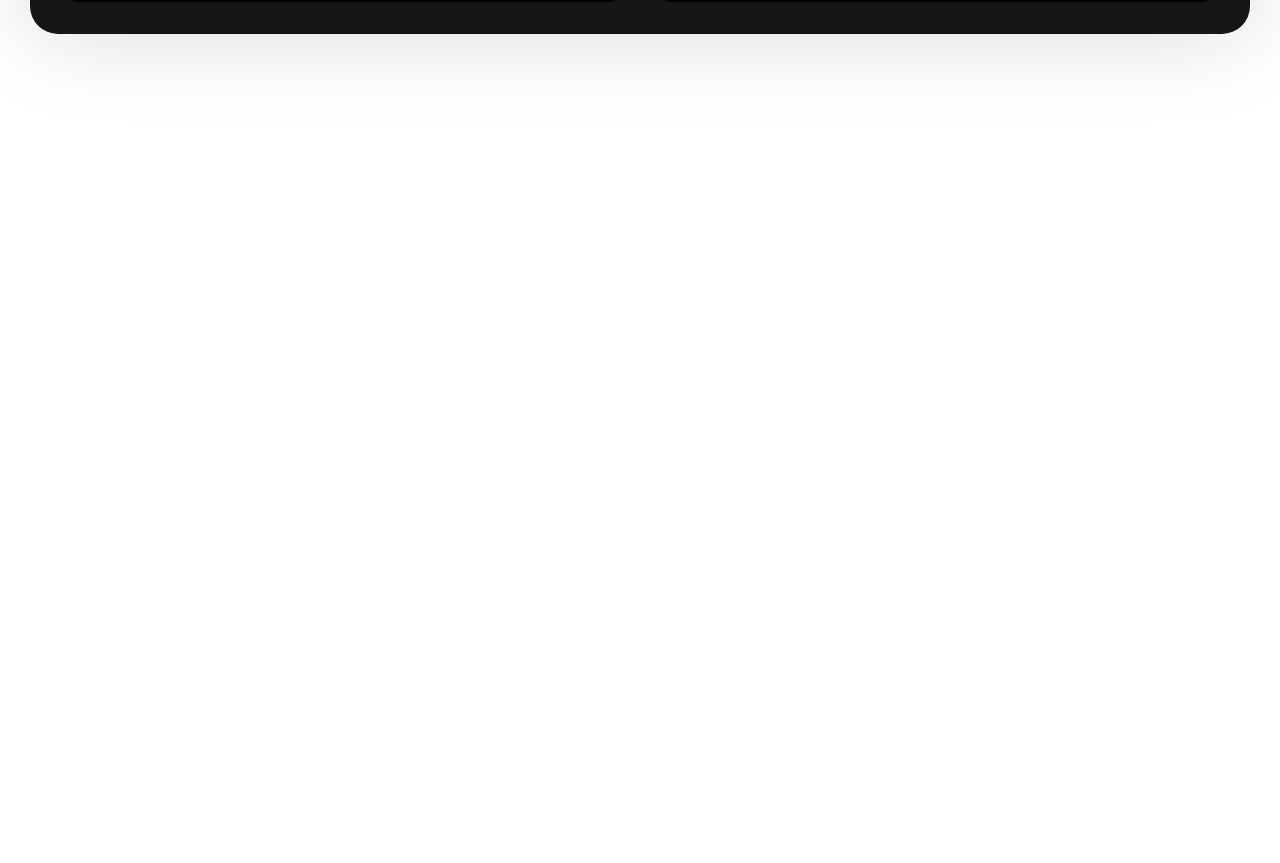
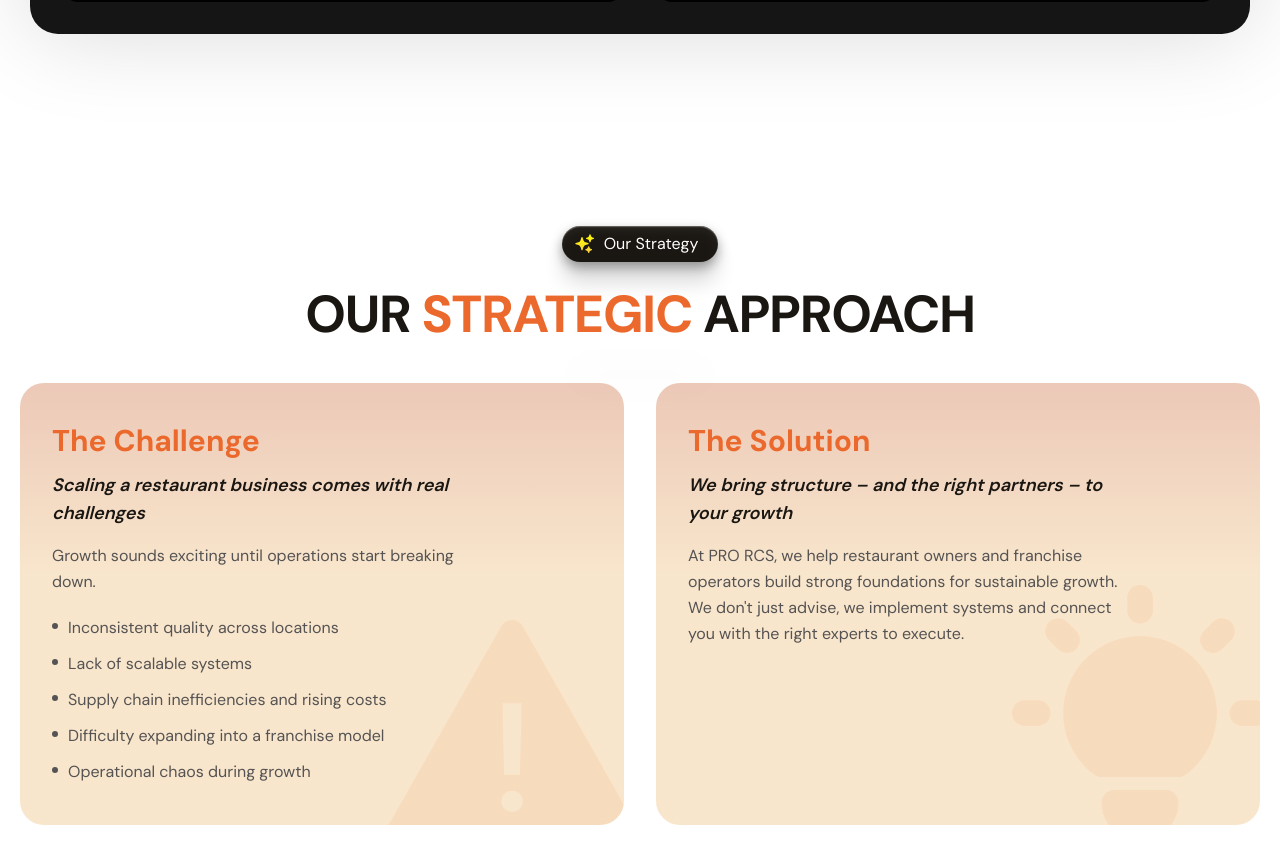
Before and after one commit to alwahid786/pro-rcs, a Next.js app: page / in a window 1280 px wide. Shown: the part 1381-2244 px from the top of the page. Before the commit the page ends 1511 px from the top, so only its background shows below. Built offline with nearby package versions, Linux system fonts and the light colour scheme.

Commit message:
strategy seton

```diff
--- a/app/page.tsx
+++ b/app/page.tsx
@@ -1,11 +1,13 @@
 import Hero from "@/components/landing-page/Hero";
 import ResultsSection from "@/components/landing-page/ResultsSection";
+import StrategySection from "@/components/landing-page/StrategySection";
 
 export default function Home() {
   return (
     <main className="flex-1">
       <Hero />
       <ResultsSection />
+      <StrategySection />
     </main>
   );
 }
--- /dev/null
+++ b/components/landing-page/StrategySection.tsx
@@ -0,0 +1,65 @@
+import challengeIcon from "@/assets/imgs/st-1.png";
+import solutionIcon from "@/assets/imgs/st-2.png";
+import Badge from "@/components/ui/Badge";
+import Image from "next/image";
+
+const challengeItems = [
+  "Inconsistent quality across locations",
+  "Lack of scalable systems",
+  "Supply chain inefficiencies and rising costs",
+  "Difficulty expanding into a franchise model",
+  "Operational chaos during growth",
+];
+
+const cardGradientStyle = {
+  background: "linear-gradient(180deg, rgba(192, 74, 18, 0.3) 0%, rgba(233, 173, 86, 0.3) 43.36%)",
+  backdropFilter: "blur(324px)",
+  WebkitBackdropFilter: "blur(324px)",
+} as const;
+
+const StrategySection = () => {
+  return (
+    <section className="relative container mx-auto flex flex-col items-center overflow-hidden bg-white px-5 py-16 sm:py-20 lg:py-24">
+      <Badge showIcon text="Our Strategy" />
+
+      <h2 className="mt-6 max-w-3xl text-[2rem] font-bold uppercase leading-[1.1] tracking-tight text-text sm:text-5xl lg:text-[3.25rem]">
+        Our <span className="text-primary">Strategic</span> Approach
+      </h2>
+
+      <div className="mt-10 grid gap-5 lg:grid-cols-2 lg:gap-8 w-full">
+        <article className="relative overflow-hidden rounded-3xl px-6 py-8 sm:px-8 sm:py-10" style={cardGradientStyle}>
+          <div className="relative z-10 max-w-md">
+            <h3 className="text-2xl font-bold text-primary sm:text-3xl">The Challenge</h3>
+            <p className="mt-3 text-base font-semibold italic text-text sm:text-lg">Scaling a restaurant business comes with real challenges</p>
+            <p className="mt-4 text-sm leading-relaxed text-text-secondary sm:text-base">Growth sounds exciting until operations start breaking down.</p>
+            <ul className="mt-5 space-y-2.5 text-sm leading-relaxed text-text-secondary sm:text-base">
+              {challengeItems.map((item) => (
+                <li key={item} className="flex gap-2.5">
+                  <span className="mt-2 size-1.5 shrink-0 rounded-full bg-text-secondary" />
+                  <span>{item}</span>
+                </li>
+              ))}
+            </ul>
+          </div>
+
+          <Image src={challengeIcon} alt="" aria-hidden className="pointer-events-none absolute -bottom-6 -right-4 w-44 opacity-90 sm:w-56 lg:w-64" />
+        </article>
+
+        <article className="relative overflow-hidden rounded-3xl px-6 py-8 sm:px-8 sm:py-10" style={cardGradientStyle}>
+          <div className="relative z-10 max-w-md">
+            <h3 className="text-2xl font-bold text-primary sm:text-3xl">The Solution</h3>
+            <p className="mt-3 text-base font-semibold italic text-text sm:text-lg">We bring structure – and the right partners – to your growth</p>
+            <p className="mt-4 text-sm leading-relaxed text-text-secondary sm:text-base">
+              At PRO RCS, we help restaurant owners and franchise operators build strong foundations for sustainable growth. We don&apos;t just advise, we implement systems and
+              connect you with the right experts to execute.
+            </p>
+          </div>
+
+          <Image src={solutionIcon} alt="" aria-hidden className="pointer-events-none absolute -bottom-4 -right-2 w-44 opacity-90 sm:w-56 lg:w-64" />
+        </article>
+      </div>
+    </section>
+  );
+};
+
+export default StrategySection;
```
